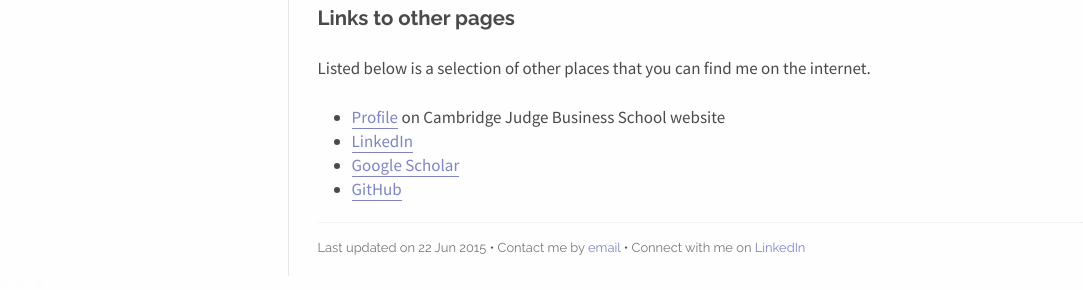
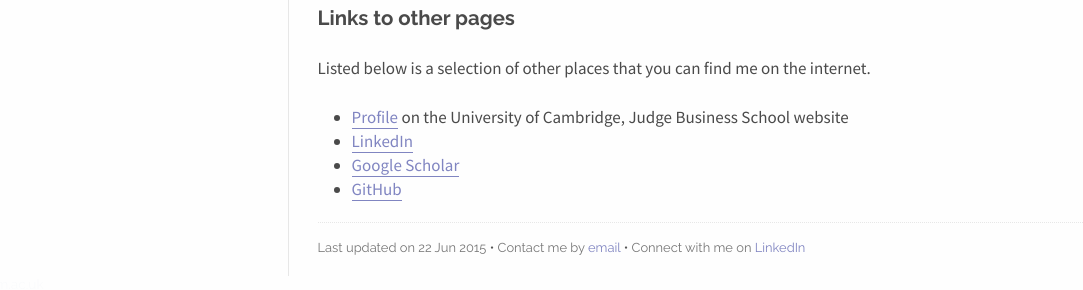
Before and after one commit to mfrmn/mfrmn.github.io, a Jekyll site: the page built from about/index.md, in a window 1280 px wide. Shown: the part 1726-2016 px from the top of the page, without its empty margins (70-1153 px from the left). Built offline with Jekyll 4.4.1, drawn with Linux system fonts in a browser that asks for light colours; nearby versions of some CDN libraries.

Commit message:
final tweak of the day

```diff
--- a/about/index.md
+++ b/about/index.md
@@ -34,7 +34,7 @@ My contact details are as follows:
 
 Listed below is a selection of other places that you can find me on the internet.
 
-- [Profile](http://www.jbs.cam.ac.uk/programmes/research-programmes/current-phd-students-a-z/michael-freeman/) on Cambridge Judge Business School website
+- [Profile](http://www.jbs.cam.ac.uk/programmes/research-programmes/current-phd-students-a-z/michael-freeman/) on the University of Cambridge, Judge Business School website
 - [LinkedIn](https://uk.linkedin.com/in/mfrmn)
 - [Google Scholar](https://scholar.google.co.uk/citations?hl=en&user=QkeVpDgAAAAJ)
 - [GitHub](https://github.com/mfrmn/)
```
Also changed, not shown: 2 other files.
